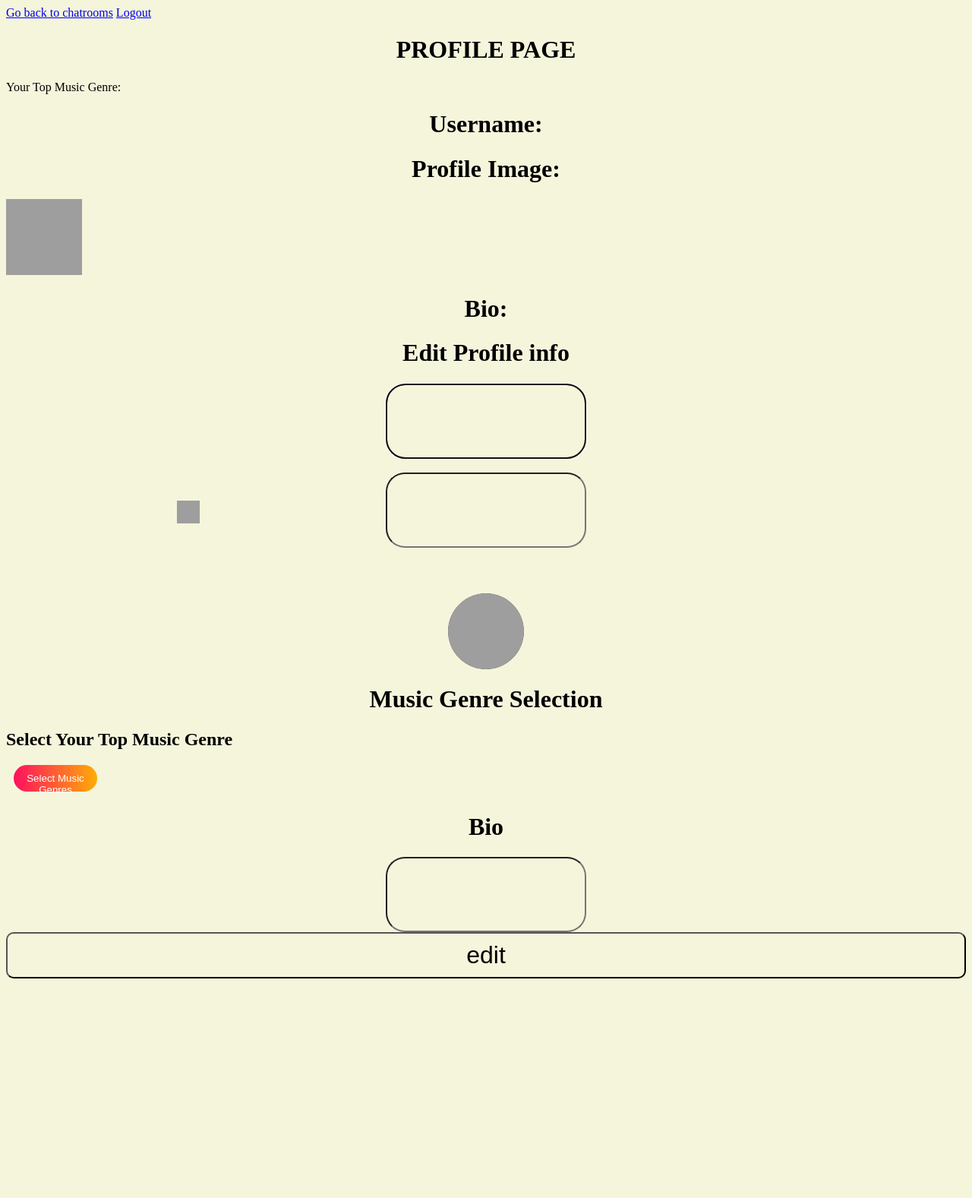
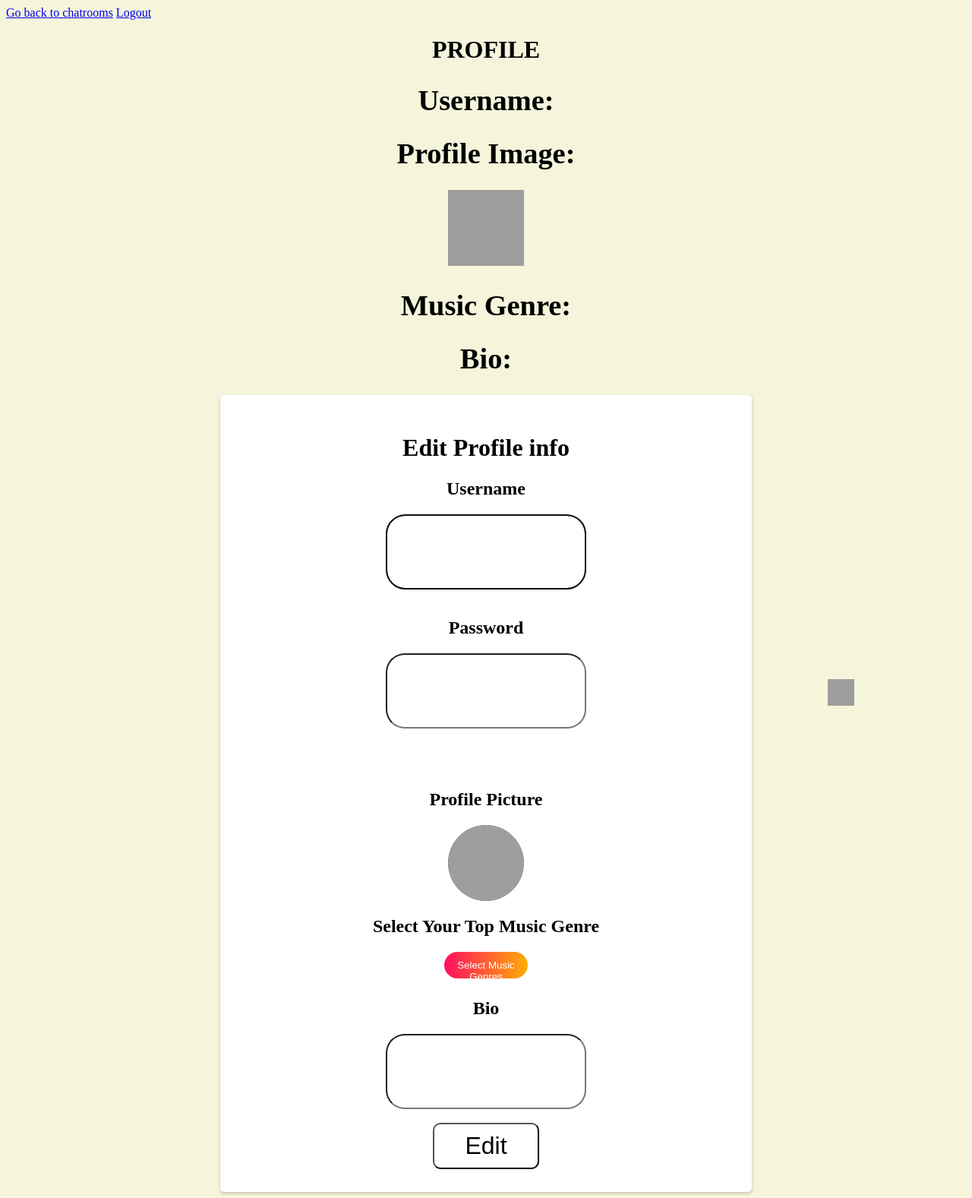
Before and after one commit to Zeotical/MMUsic-TC2L-03, a Flask app: template templates/profile.html in a window 1280 px wide. Shown: the whole page at 76% size. Before the commit the page ends 1288 px from the top, so only its background shows below. Run offline with Flask 3, Linux system fonts and the light colour scheme; the template is opened without the code that fills it, so the values that code supplies are empty; some libraries are stand-ins or nearby versions; grey boxes are pictures that could not be loaded.

Commit message:
css pt 1 and bio in session

```diff
--- a/main.py
+++ b/main.py
@@ -183,14 +183,7 @@ def register():
         session["genre_selected"]= genre_list
 
         return redirect(url_for("chatroom"))
-# Dashboard
-# @app.route("/dashboard")
-# def dashboard():
-#     if "username" in session:
-#      user = User.query.filter_by(username=session["username"]).first()
 
-#      return render_template("dashboard.html", username= session["username"], user=user)
-#     return redirect(url_for("home"))
 # Logout
 @app.route("/logout")
 def logout():
@@ -205,21 +198,25 @@ def profile():
     user = User.query.filter_by(username=session["username"]).first()
     id = user.id
     update = User.query.get_or_404(id)
+    register_genre=User_genre.query.filter_by(user_id=update.id).all()
+    genre_list = [genre.genre_name for genre in register_genre]
 
     if request.method == "POST":
 
         update_username = request.form["edit_username"]
         username_taken = User.query.filter_by(username=update_username).first()
+        update.password= request.form["edit_password"]
 
+        if request.form["edit_bio"]:
+            update.bio = request.form["edit_bio"]
+            session["bio"]= update.bio
 
-        update.password= request.form["edit_password"]
-        update.bio = request.form["edit_bio"]
-        session["bio"] = update.bio
 
         #Check if username is taken
         if username_taken and username_taken.id != update.id:
             return render_template("profile.html", update=update, user=session["username"], error="Username already exists")
         update.username= update_username
+
         #Update pfp
         if request.files["pfp-select"]:
             image = request.files["pfp-select"]
@@ -246,14 +243,14 @@ def profile():
             session["genre_selected"] = genre_list
             update.genres = session["genre_selected"]
         else:
+            session["genre_selected"] = genre_list
             update.genres = session["genre_selected"]
+            session["bio"]= update.bio
 
         session["username"] = update.username
-
         db.session.commit()
 
-    return render_template("profile.html", update=update, user=session["username"])
-
+    return render_template("profile.html", update=update, user=session["username"],genres=genre_list)
 
 @app.route('/chatroom', methods=['GET', 'POST'])
 def chatroom():
--- a/static/styles.css
+++ b/static/styles.css
@@ -196,3 +196,54 @@ form button {
 }
 
 /* PROFILE PAGE */
+
+/* #profile_info */
+
+
+#visibility {
+    display: block;
+    position: relative;
+    bottom: 80px;
+    right: -745px;
+    width: 35px;
+    height: 35px;
+}
+
+.profile_container{
+
+    text-align: center;
+    font-size: larger;
+    text-size-adjust: 700px;
+}
+
+#profile_form {
+    background-color: #fff;
+    border-radius: 5px;
+    box-shadow: 0 2px 4px rgba(0, 0, 0, 0.2);
+    padding: 30px 50px;
+    width: 600px;
+    max-width: 100%;
+    text-align: center;
+    margin: 0 auto;
+}
+
+
+#s_username{
+    font-size: larger;
+
+}
+
+.btn-edit{
+    display: block;
+    width:140px;
+    margin: 0 auto;
+    font-size: xx-large;
+    border-radius: 10px;
+    cursor: pointer;
+    background: transparent;
+
+}
+
+/* {
+    text-align: justify;
+} */
--- a/templates/profile.html
+++ b/templates/profile.html
@@ -6,39 +6,51 @@
 <a href="{{url_for("logout" )}}" class="btn btn-danger">Logout</a>
 
 
-<h1>PROFILE PAGE {{update.username}}</h1>
+<h1>PROFILE  {{update.username}}</h1>
 
-Your Top Music Genre:
-{{update.genres}}
+<div class=" profile_container">
 
 <h1>Username:</h1>
- {{update.username}}
+<span id="s_username">{{update.username}}</span>
 
  <h1> Profile Image:</h1>
 
     <img src="{{ url_for('static', filename='profile_pics/' + update.image)  }}"   alt="Profile Picture"style="width: 100px; height:100px";/>
 
 
+<h1> Music Genre:</h1>
+ {{update.genres}}
+
+    {% for genre in genres %}
+        <li>{{ genre }}</li>
+    {% endfor %}
+
+
  <h1>Bio:</h1>
  {{update.bio}}
 
+
+</div>
+
+
  <div class="profile_info">
  <form id="profile_form" action="{{url_for("profile")}}" method="post"  enctype="multipart/form-data">
-   <h1>Edit Profile info</h1>
+  <h1>Edit Profile info</h1>
+
+  <h2>Username</h2>
    <input type="text" name="edit_username" placeholder="{{update.username}}" id="profile_username" class="input-field" required autofocus maxlength="25">
    <br>
+  <h2>Password</h2>
    <input type="password" name="edit_password" placeholder="{{update.password}}" id= "profile_password" class="input-field" required autofocus maxlength="15">
-   <input type="image" src="https://www.svgrepo.com/show/453442/visibility-off.svg" onclick="see_ps();return false;" id="image" >
-
+   <input type="image" src="https://www.svgrepo.com/show/453442/visibility-off.svg" onclick="see_ps();return false;" id="visibility" >
+  <h2>Profile Picture</h2>
    <input type="file" name="pfp-select"  id="new_file" onchange="preview()">
    <img src="{{ url_for('static', filename='profile_pics/' + update.image) }}" id="new_frame" width="100px" height="100px" onclick="trigger_fileinput()"/>
 
-   <h1>Music Genre Selection</h1>
 <h2>Select Your Top Music Genre</h2>
    <input type="hidden" name="edit_genre" id="edit_genre">
-
    <div class="dropdown">
-     <button>Select Music Genres</button>
+     <button onclick="return false;">Select Music Genres</button>
      <div class="content">
        <input type="radio" id="mg1"  name="music" value="Hip hop" onclick="submitGenres()" >
        <label for="mg1">Hip Hop</label>
@@ -54,17 +66,16 @@ Your Top Music Genre:
        <label for="mg6">KPOP</label>
      </div>
    </div>
-   <h1>Bio</h1>
+   <h2>Bio</h2>
    <input type="text" class="input-field" maxlength="150" name="edit_bio" id="profile_bio" placeholder="{{update.bio}}">
-
-
-    <input  type="submit"  value="edit" class="btn-register"/>
+<br>
+  <input  type="submit"  value="Edit" class="btn-edit"/>
 
  </form>
 
  <script>
 function see_ps(){
-        var y=document.getElementById("image")
+        var y=document.getElementById("visibility")
         var x= document.getElementById("profile_password");
         if (x.type=="password") {
           x.type="text";
```
Also changed, not shown: templates/index.html (+14 -1 lines), static/profile_pics/081bcbbd5d3e37c9.png (deleted), static/profile_pics/1ee4abb5e0c57954.png (deleted), static/profile_pics/23c812a1cd2bb343.png (deleted), static/profile_pics/49b6437389998ca6.png (deleted), static/profile_pics/4fc8ae7b0e6ad2de.png (deleted), static/profile_pics/6752cf9f168cc689.png (deleted), static/profile_pics/8e2da99b3faace92.png (deleted), static/profile_pics/9f95ed6472a80c64.png (deleted), static/profile_pics/c36f660a7e7412d2.png (deleted), static/profile_pics/d7f95546afdf6395.png (deleted), templates/t.html (added).
